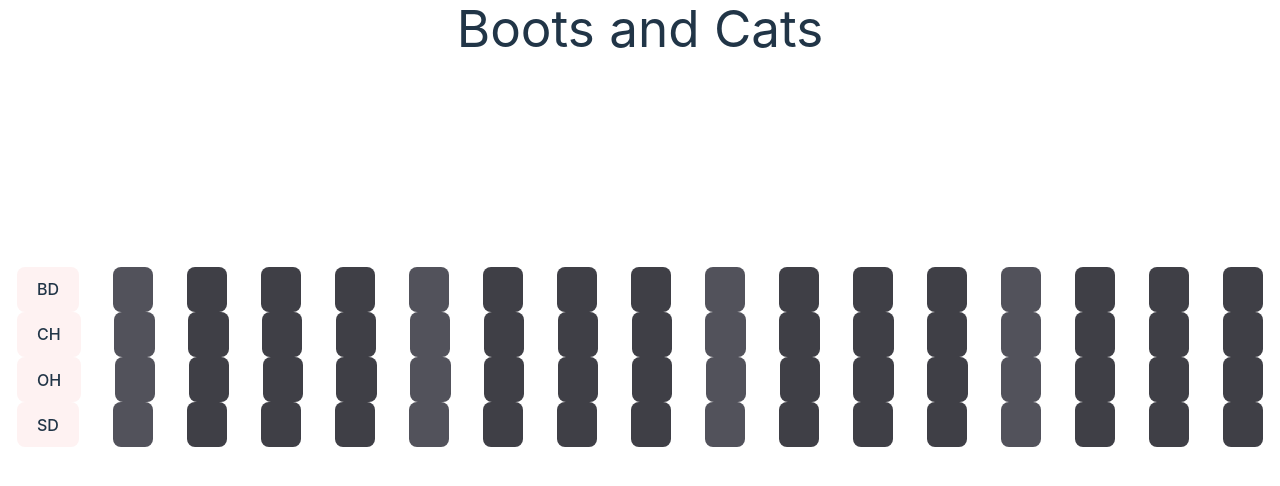
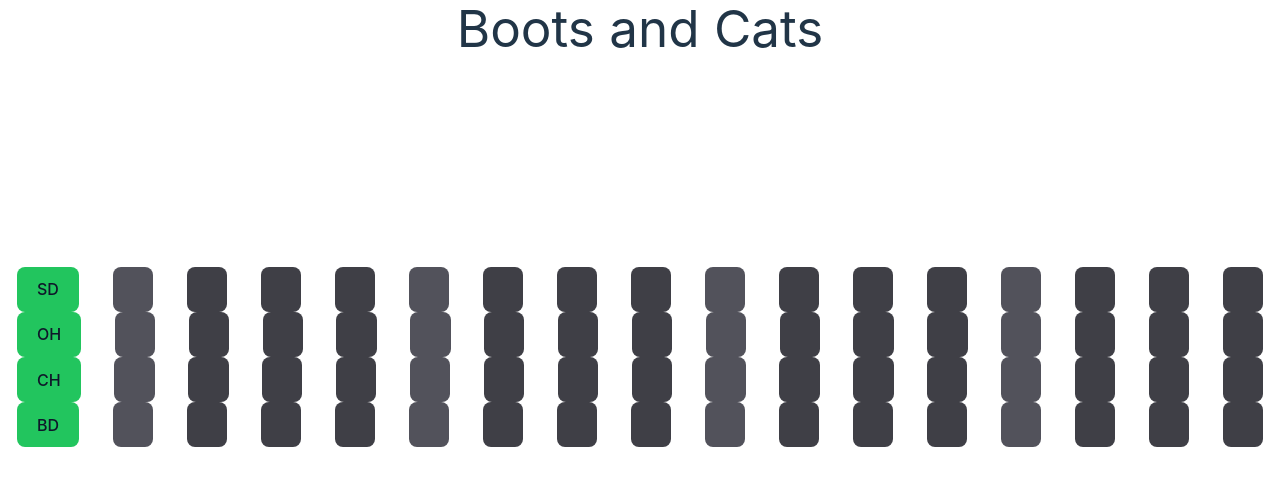
Before and after one commit to manusdextra/boots, a React (Vite) app: page / in a window 1280 px wide. Shown: the top 486 px of the page. Built offline with nearby package versions, Linux system fonts and the light colour scheme.

Commit message:
App: tidy up

```diff
--- a/src/App.tsx
+++ b/src/App.tsx
@@ -56,7 +56,9 @@ const Instrument: FunctionComponent<InstrumentProps> = (props) => {
   return (
     <div id={props.name} className="flex justify-around">
       <button
-        className={props.mute ? "bg-red-500" : "bg-red-50"}
+        className={`${
+          props.mute ? "bg-red-900" : "bg-green-500"
+        } text-slate-900`}
         onClick={() => props.setMute(!props.mute)}
       >
         {props.name}
@@ -75,7 +77,7 @@ interface InstrumentProps {
 }
 
 function App() {
-  const instrumentList = ["BD", "CH", "OH", "SD"];
+  const instrumentList = ["SD", "OH", "CH", "BD"];
   const instruments: Array<InstrumentProps> = instrumentList.map(
     (name: string) => {
       const [mute, setMute] = useState(false);
```
